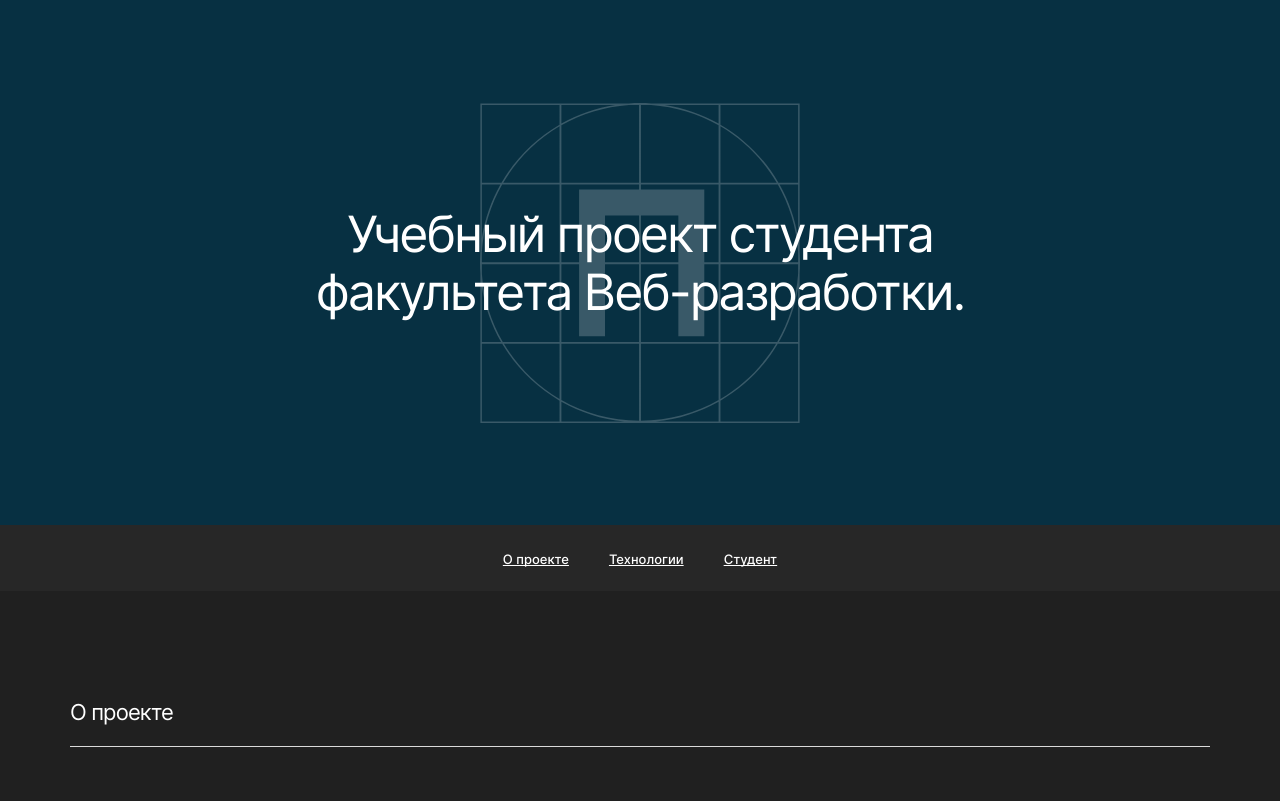
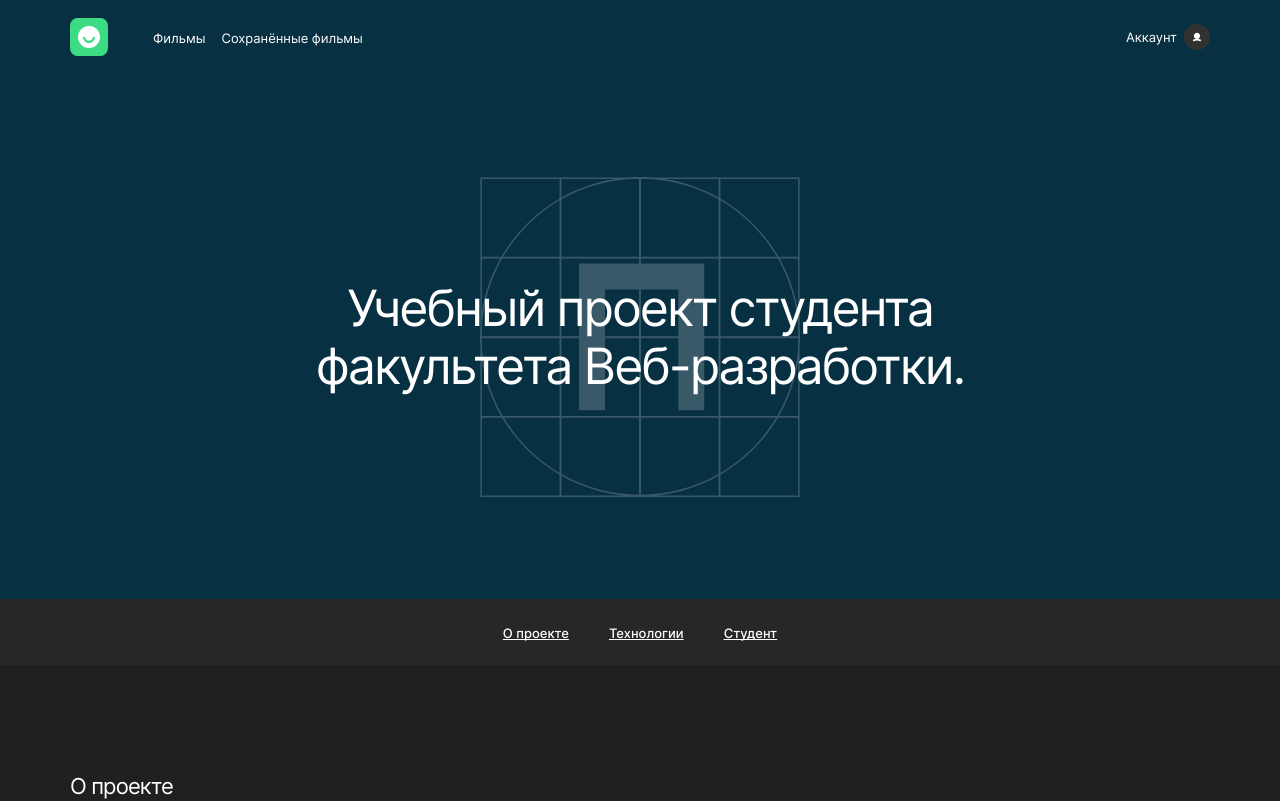
Before and after one commit to Evgeniy-Moskvin/movies-explorer-frontend, a React (Create React App) app: page / in a window 1280 px wide. Shown: the top 801 px of the page. Built offline with nearby package versions, Linux system fonts and the light colour scheme.

Commit message:
feat: создать компонент Header

```diff
--- /dev/null
+++ b/src/blocks/button-animate.css
@@ -0,0 +1,7 @@
+.button-animate {
+  transition: opacity 0.22s linear;
+}
+
+.button-animate:hover {
+  opacity: 0.8;
+}
--- a/src/blocks/page.css
+++ b/src/blocks/page.css
@@ -19,3 +19,7 @@
 
   min-height: 100vh;
 }
+
+.page__footer {
+  margin-top: auto;
+}
--- a/src/components/App/App.jsx
+++ b/src/components/App/App.jsx
@@ -2,6 +2,7 @@ import './App.css';
 
 import { Routes, Route } from 'react-router-dom';
 
+import Header from '../Header/Header';
 import Main from '../Main/Main';
 import Footer from '../Footer/Footer';
 import NotFound from '../NotFound/NotFound';
@@ -14,6 +15,7 @@ function App() {
         path="/"
         element={
           <>
+            <Header main={true}/>
             <Main/>
             <Footer/>
           </>
--- a/src/components/Footer/Footer.jsx
+++ b/src/components/Footer/Footer.jsx
@@ -3,7 +3,7 @@ import './Footer.css';
 
 const Footer = () => {
   return (
-    <footer className="footer">
+    <footer className="footer page__footer">
       <div className="container">
         <p className="footer__title">Учебный проект Яндекс.Практикум х BeatFilm.</p>
         <div className="footer__bottom">
--- /dev/null
+++ b/src/components/Header/Header.css
@@ -0,0 +1,27 @@
+.header {
+  padding-top: 18px;
+  padding-bottom: 18px;
+}
+
+.header__row {
+  display: flex;
+  align-items: center;
+}
+
+.header__logo {
+  display: block;
+  margin-right: 45px;
+}
+
+.header__logo-image {
+  display: block;
+  width: 38px;
+  height: 38px;
+
+  object-position: center;
+  object-fit: contain;
+}
+
+.header_bg-color_blue {
+  background-color: #073042;
+}
--- /dev/null
+++ b/src/components/Header/Header.jsx
@@ -0,0 +1,23 @@
+import React from 'react';
+import './Header.css';
+import logo from '../../images/logo.svg';
+import { Link } from 'react-router-dom';
+import Navigation from '../Navigation/Navigation';
+
+const Header = ({ main }) => {
+  return (
+    <header className={`header ${main && 'header_bg-color_blue'}`}>
+      <div className="container">
+        <div className="header__row">
+          <Link to="/" className="header__logo">
+            <img src={logo} alt="Лого" className="header__logo-image"/>
+          </Link>
+
+          <Navigation/>
+        </div>
+      </div>
+    </header>
+  );
+};
+
+export default Header;
--- /dev/null
+++ b/src/components/Navigation/Navigation.css
@@ -0,0 +1,75 @@
+.navigation {
+  display: flex;
+  align-items: center;
+
+  width: 100%;
+}
+
+.navigation__list {
+  display: flex;
+  align-items: center;
+  gap: 16px;
+
+  margin: 0;
+  padding: 0;
+
+  list-style: none;
+}
+
+.navigation__item {
+  margin: 0;
+  padding: 0;
+}
+
+.navigation__link {
+  font-weight: 400;
+  font-style: normal;
+  font-size: 13px;
+  line-height: 18px;
+  text-decoration: none;
+  color: #ffffff;
+}
+
+.navigation__link_profile {
+  display: inline-flex;
+  align-items: center;
+}
+
+.navigation__link_profile::after {
+  content: "";
+
+  width: 26px;
+  height: 26px;
+  margin-left: 7px;
+
+  background: #313131 url("../../images/profile-icon.svg") center no-repeat;
+  background-size: 10px;
+  border-radius: 50%;
+
+}
+
+.navigation__button {
+  display: flex;
+  justify-content: center;
+  align-items: center;
+
+  box-sizing: border-box;
+  padding: 8px 20px;
+
+  font-weight: 500;
+  font-style: normal;
+  font-size: 12px;
+  line-height: 16px;
+  text-decoration: none;
+  text-align: center;
+  color: #000000;
+
+  background: #3ddc84;
+  border-radius: 3px;
+}
+
+.navigation__list_user {
+  gap: 30px;
+
+  margin-left: auto;
+}
--- /dev/null
+++ b/src/components/Navigation/Navigation.jsx
@@ -0,0 +1,35 @@
+import React from 'react';
+import './Navigation.css';
+import { NavLink } from "react-router-dom";
+
+const Navigation = () => {
+  return (
+    <nav className="navigation">
+      <ul className="navigation__list">
+        <li className="navigation__item">
+          <NavLink to="/movies" className="navigation__link link-animate">Фильмы</NavLink>
+        </li>
+        <li className="navigation__item">
+          <NavLink to="/saved-movies" className="navigation__link link-animate">Сохранённые фильмы</NavLink>
+        </li>
+      </ul>
+
+      {/*<ul className="navigation__list navigation__list_user">
+        <li className="navigation__item">
+          <NavLink to="/signup" className="navigation__link link-animate">Регистрация</NavLink>
+        </li>
+        <li className="navigation__item">
+          <NavLink to="/signin" className="navigation__button button-animate">Войти</NavLink>
+        </li>
+      </ul>*/}
+
+      <ul className="navigation__list navigation__list_user">
+        <li className="navigation__item">
+          <NavLink to="/profile" className="navigation__link navigation__link_profile link-animate">Аккаунт</NavLink>
+        </li>
+      </ul>
+    </nav>
+  );
+};
+
+export default Navigation;
--- a/src/index.css
+++ b/src/index.css
@@ -5,3 +5,4 @@
 @import "blocks/container.css";
 @import "blocks/link-animate.css";
 @import "blocks/section-title.css";
+@import "blocks/button-animate.css";
```
Also changed, not shown: src/images/logo.svg (added), src/images/profile-icon.svg (added).
